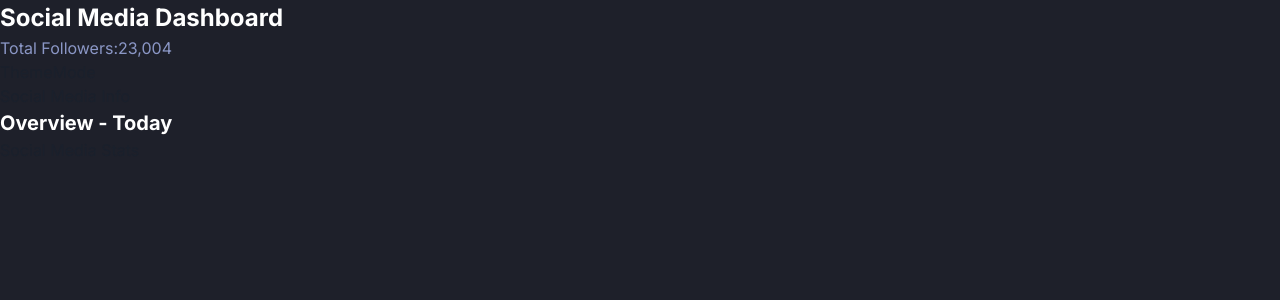
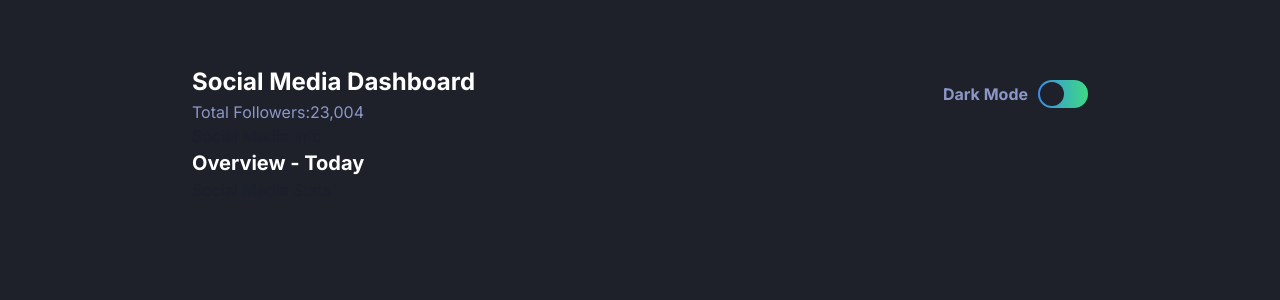
Before and after one commit to a-zajonc/social-media-dashboard, a React (Create React App) app: page / in a window 1280 px wide. Shown: the top 300 px of the page. Built offline with nearby package versions, Linux system fonts and the light colour scheme.

Commit message:
Add Custom Switch to ThemeMode

```diff
--- a/src/App.js
+++ b/src/App.js
@@ -5,7 +5,12 @@ import { theme } from ".";
 function App() {
   return (
     <ChakraProvider theme={theme}>
-      <Box backgroundColor="#1E202A" h="100vh">
+      <Box
+        backgroundColor="#1E202A"
+        h="100vh"
+        paddingInline="15%"
+        paddingBlock="5%"
+      >
         <DashboardComponent />
       </Box>
     </ChakraProvider>
--- a/src/components/DashboardComponent/ThemeMode/index.js
+++ b/src/components/DashboardComponent/ThemeMode/index.js
@@ -1,5 +1,12 @@
-import { Text } from "@chakra-ui/react";
+import { Text, Box, Switch } from "@chakra-ui/react";
 
 export function ThemeMode() {
-  return <Text>ThemeMode</Text>;
+  return (
+    <Box display="flex" flexDirection="row" alignItems="center">
+      <Text fontSize="16px" color="#8B97C6" fontWeight="700" marginRight="10px">
+        Dark Mode
+      </Text>
+      <Switch size="lg" />
+    </Box>
+  );
 }
--- a/src/components/DashboardComponent/index.js
+++ b/src/components/DashboardComponent/index.js
@@ -6,11 +6,13 @@ import { OverviewDisplay } from "./OverviewDisplay";
 export function DashboardComponent() {
   return (
     <Box>
-      <Box>
-        <Text fontWeight="700" fontSize="24px" color="white">
-          Social Media Dashboard
-        </Text>
-        <Text color="#8B97C6">Total Followers:23,004</Text>
+      <Box display="flex" flexDirection="row" justifyContent="space-between">
+        <Box display="flex" flexDirection="column">
+          <Text fontWeight="700" fontSize="24px" color="white">
+            Social Media Dashboard
+          </Text>
+          <Text color="#8B97C6">Total Followers:23,004</Text>
+        </Box>
         <ThemeMode />
       </Box>
       <SocialMediaDisplay />
--- a/src/index.js
+++ b/src/index.js
@@ -4,12 +4,33 @@ import "./index.css";
 import App from "./App";
 import reportWebVitals from "./reportWebVitals";
 import { extendTheme } from "@chakra-ui/react";
+import { switchAnatomy } from "@chakra-ui/anatomy";
+import { createMultiStyleConfigHelpers } from "@chakra-ui/react";
+
+const { definePartsStyle, defineMultiStyleConfig } =
+  createMultiStyleConfigHelpers(switchAnatomy.keys);
+
+const baseStyle = definePartsStyle({
+  container: {},
+  thumb: {
+    bg: "#1E202A",
+  },
+  track: {
+    bgGradient: "linear(to-r, #378FE6, #3EDA82)",
+    _checked: {
+      bg: "linear(to-r, #378FE6, #3EDA82)",
+    },
+  },
+});
+
+export const switchTheme = defineMultiStyleConfig({ baseStyle });
 
 export const theme = extendTheme({
   fonts: {
     heading: `Inter`,
     body: `Inter`,
   },
+  components: { Switch: switchTheme },
 });
 
 const root = ReactDOM.createRoot(document.getElementById("root"));
```
